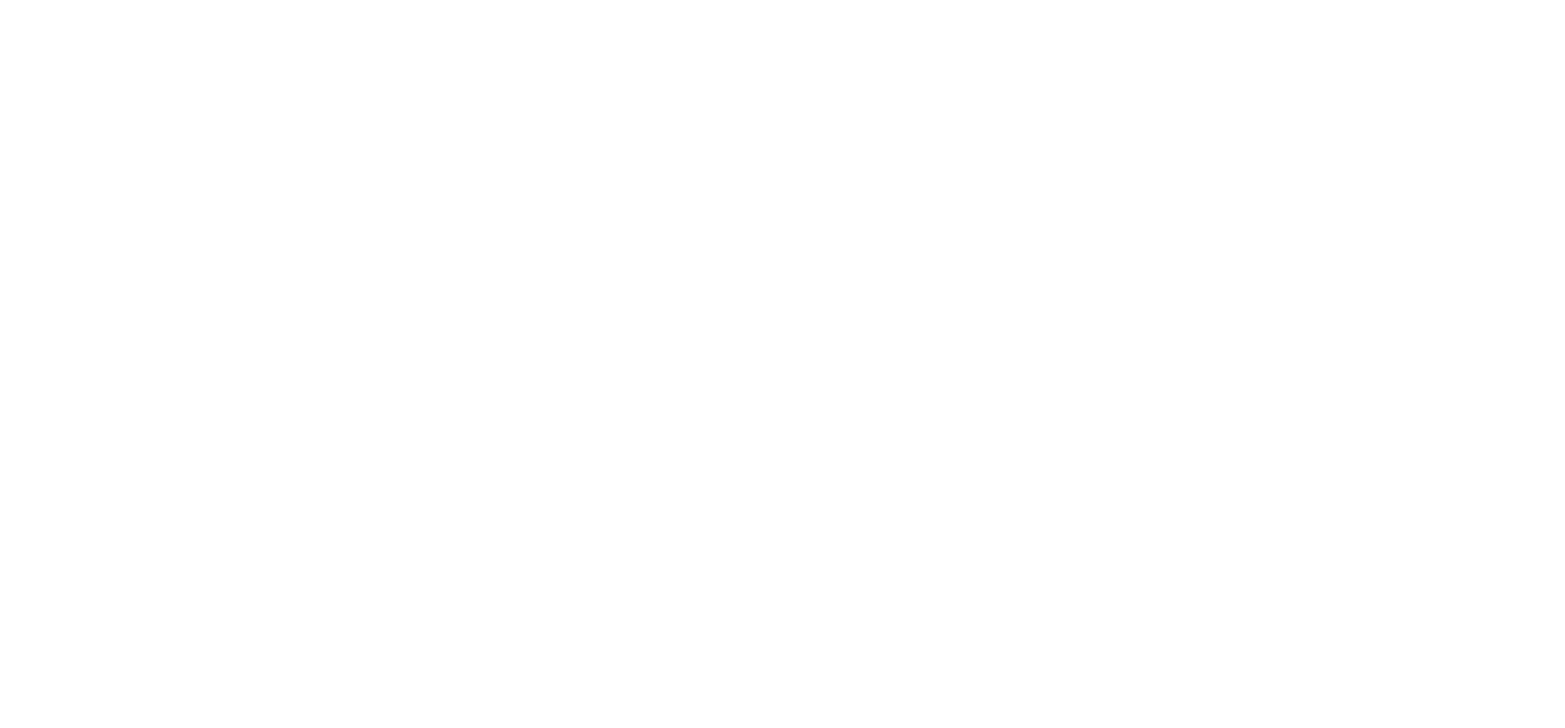
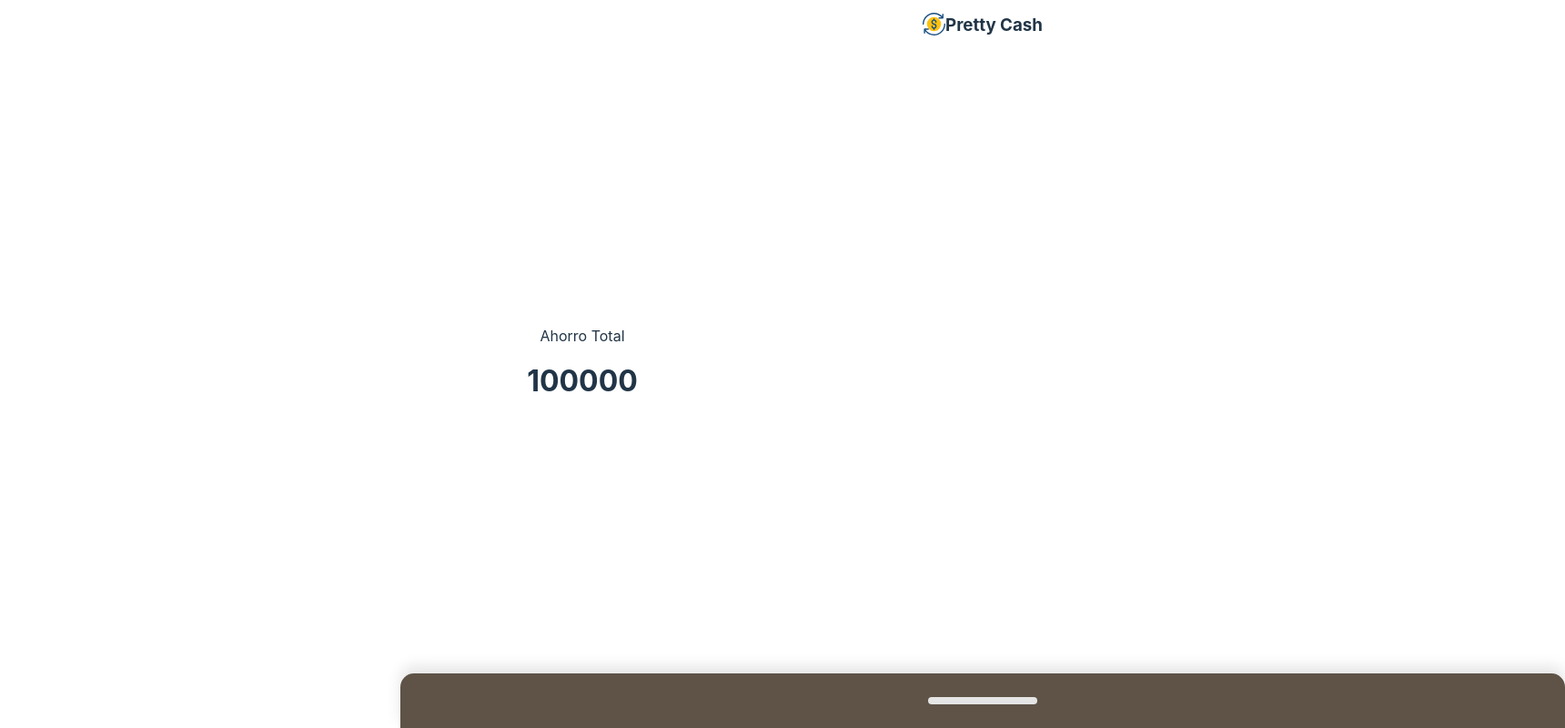
Before and after one commit to camiloavil/prettycash, a Vue app: page / in a window 1280 px wide. Shown: the whole page at 91% size, 1720 px wide, since content can reach past the window. Built offline with nearby package versions, Linux system fonts and the light colour scheme.

Commit message:
feat(Structure Navbar, Resume, and movements)

```diff
--- a/src/App.vue
+++ b/src/App.vue
@@ -15,9 +15,9 @@
 
 <template>
   <Suspense>
-    <!-- <template #default>   -->
+    <template #default>
       <Home/>
-    <!-- </template> -->
+    </template>
     <template #fallback>
       <Init/>
     </template>
--- a/src/components/Header.vue
+++ b/src/components/Header.vue
@@ -4,12 +4,30 @@
 defineProps({
   msg: String,
 })
+const getImageUrl = (path) => {
+  return new URL(`/src/assets/${path}`, import.meta.url).href;
+};
 </script>
 
 <template>
+  <header>
+        <img @click="location.reload();" :src="getImageUrl(`logo.svg`)" alt="Logo" />
+        <h3><span>Pretty </span>Cash</h3>
+        <span></span>
+    </header>
 </template>
 
 <style scoped>
+header {
+  display: flex;
+}
+h3 {
+  margin: 0;
+}
+img {
+  height: 25px;
+  /* cursor: pointer; */
+}
 .read-the-docs {
   color: #888;
 }
--- a/src/components/Home.vue
+++ b/src/components/Home.vue
@@ -1,16 +1,35 @@
 <script setup>
-import { ref } from 'vue'
+import Layout from './Layout.vue';
+import Header from './Header.vue';
+import Resume from './Resume/Index.vue';
+import Movements from './Movements.vue';
+import { ref } from 'vue';
 
-defineProps({
-  msg: String,
-})
+const label = ref(null);
+const amount = ref(null);
+
 </script>
 
 <template>
+  <Layout>
+      <template #header>
+          <Header></Header>
+      </template>
+      <template #resume>
+        <Resume :totalLabel="'Ahorro Total'" :label="label" :totalAmount="100000" :amount="amount">
+          <template #graphic>
+              graphic
+          </template>
+          <template #action>
+              action
+          </template>
+        </Resume>
+      </template>
+      <template #movements>
+        <Movements/>
+      </template>
+  </Layout>
 </template>
 
 <style scoped>
-.read-the-docs {
-  color: #888;
-}
 </style>
--- a/src/components/Init.vue
+++ b/src/components/Init.vue
@@ -11,13 +11,18 @@
 </script>
 
 <template>
-  <img :src="getImageUrl(`logo.svg`)" alt="logo" />
+  <div>
+    <img :src="getImageUrl(`logo.svg`)" alt="logo" />
+  </div>
 </template>
 
 <style scoped>
+div {
+  height: 100%;
+  width: 100%;
+}
 img{
   margin: 0 auto;
-
   width: 250px;
   animation: flip; /* referring directly to the animation's @keyframe declaration */
   animation-duration: 800ms; /* don't forget to set a duration! */
--- /dev/null
+++ b/src/components/Layout.vue
@@ -0,0 +1,72 @@
+<script setup>
+    import { ref } from "vue";
+    const showMovements = ref(false);
+</script>
+<template>
+    <div class="header">
+        <slot name="header"></slot>
+    </div>
+    <div class="resume">
+        <slot name="resume"></slot>
+    </div>
+    <div class="movements">
+        <div class="head" @click="showMovements = !showMovements">
+            <div class="grip"></div>
+        </div>
+        <div class="body" v-show="showMovements">
+            <slot name="movements"></slot>
+        </div>
+    </div>
+</template>
+
+<style scoped>
+.header,
+.resume,
+.movements {
+  display: flex;
+  justify-content: space-around;
+  align-items: center;
+  padding: 14px 0;
+  box-sizing: border-box;
+}
+.header {
+  position: fixed;
+  width: 100vw;
+}
+.resume {
+  min-height: 100vh;
+}
+.movements {
+  z-index: 1;
+  position: absolute;
+  flex-direction: column;
+  bottom: 0;
+  width: 100vw;
+  background-color: rgb(94, 83, 70);
+  box-shadow: 0 -8px 16px #e5e5e5;
+  /* border-radius: 24px; */
+  border-top-left-radius: 15px;
+  border-top-right-radius: 15px;
+}
+
+.movements .head {
+  display: flex;
+  justify-content: center;
+  align-items: center;
+  padding: 12px;
+  width: 100%;
+  box-sizing: border-box;
+}
+
+.movements .body {
+  height: 75vh;
+  width: 100%;
+}
+
+.movements .head .grip {
+  width: 120px;
+  height: 8px;
+  background-color: #e5e5e5;
+  border-radius: 4px;
+}
+</style>
--- /dev/null
+++ b/src/components/Movements.vue
@@ -0,0 +1,3 @@
+<template>
+    <div class="movements">Movements</div>
+</template>
--- /dev/null
+++ b/src/components/Resume/Index.vue
@@ -0,0 +1,65 @@
+<script >
+export default {
+    props: {
+        totalLabel: {
+            type: String,
+        },
+        label: {
+            type: String,
+            default: null,
+        },
+        totalAmount: {
+            type: Number,
+        },
+        amount: {
+            type: Number,
+            default: null
+        },
+    },
+    computed: {
+        labelVisual() {
+            return this.label !== null ? this.label : this.totalLabel;
+        },
+        amountVisual() {
+            return this.amount !== null ? this.amount : this.totalAmount;
+        }
+    },
+};
+</script>
+
+<template>
+    <main>
+        <p>{{ labelVisual }}</p>
+        <h1>{{ amountVisual }}</h1>
+    </main>
+</template>
+
+<style scoped>
+main {
+  display: flex;
+  justify-content: center;
+  align-items: center;
+  flex-direction: column;
+  width: 100%;
+}
+
+h1,
+p {
+  margin: 0;
+  text-align: center;
+}
+
+h1 {
+  margin-top: 14px;
+  color: var(--brand-green);
+}
+
+.graphic {
+  display: flex;
+  justify-content: center;
+  align-items: center;
+  width: 100%;
+  padding: 48px 24px;
+  box-sizing: border-box;
+}
+</style>
--- a/src/style.css
+++ b/src/style.css
@@ -34,15 +34,9 @@
 
 body {
   margin: 0;
-  display: flex;
   place-items: center;
   min-width: 320px;
   min-height: 100vh;
-}
-
-h1 {
-  font-size: 3.2em;
-  line-height: 1.1;
 }
 
 button {
@@ -69,9 +63,8 @@
 }
 
 #app {
-  max-width: 1280px;
+  max-width: 400px;
   margin: 0 auto;
-  padding: 2rem;
   text-align: center;
 }
 
```
